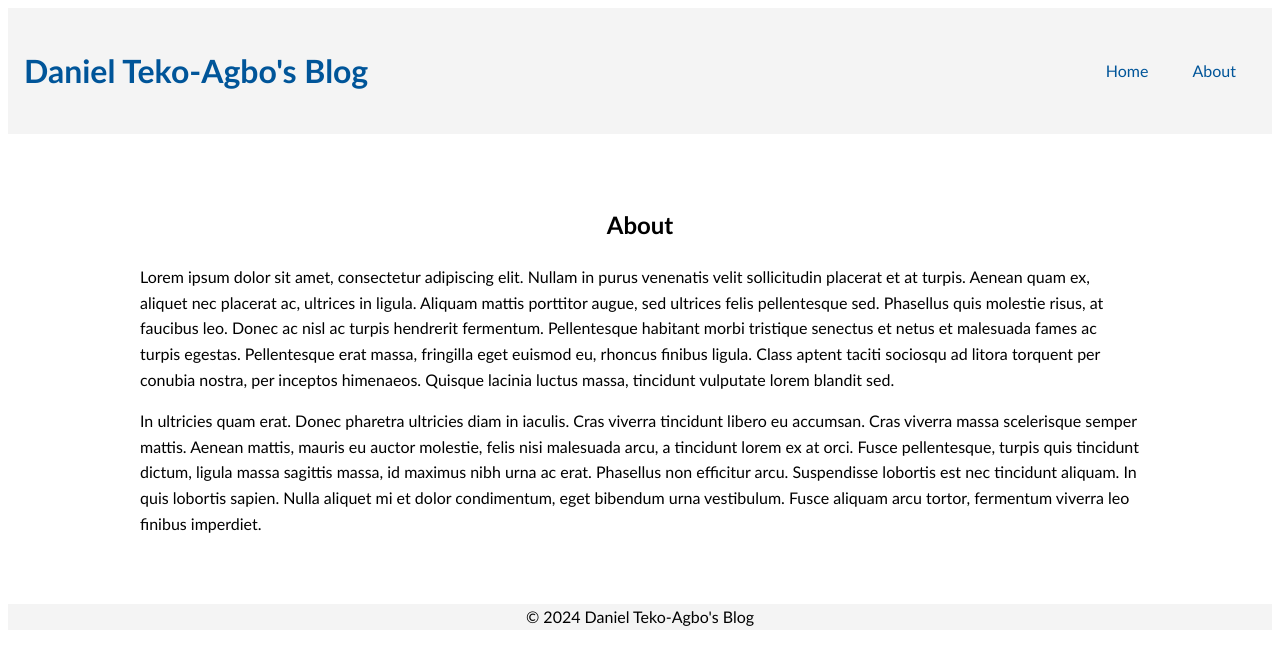
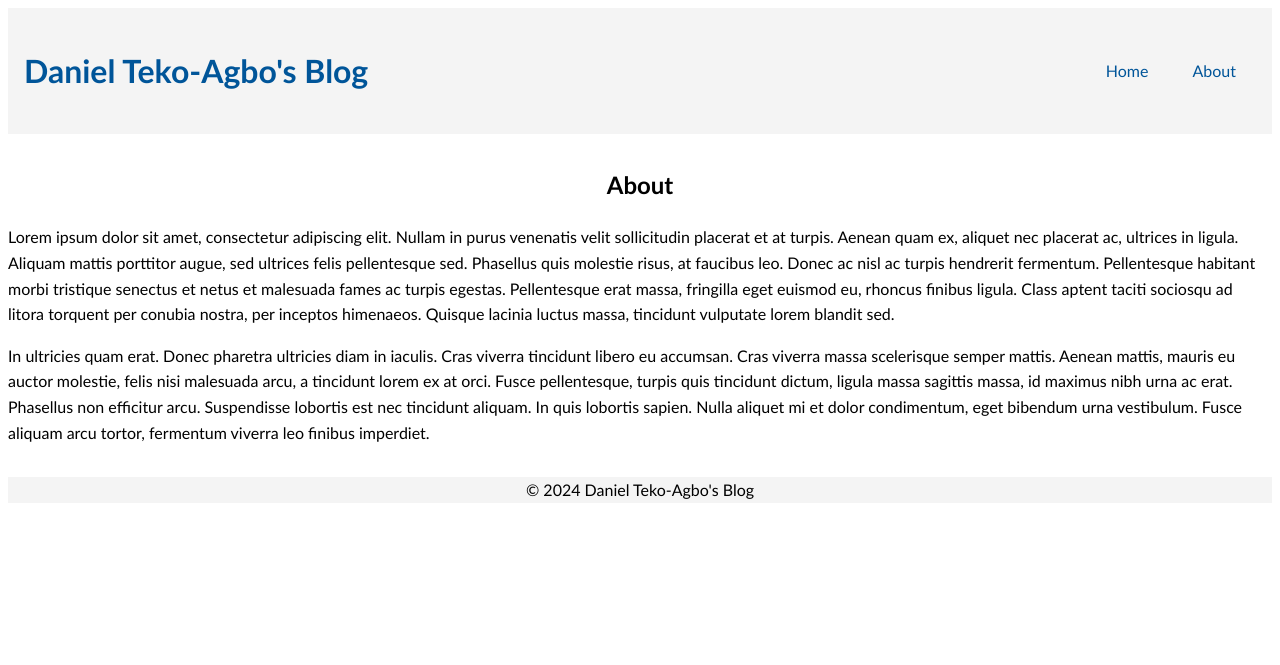
Before and after one commit to DanielTeko-Agbo/blog, a Jekyll site: the page built from about.md, in a window 1280 px wide. Shown: the top 665 px of the page. Built offline with Jekyll 4.4.1, drawn with Linux system fonts in a browser that asks for light colours.

Commit message:
Modified main tag

```diff
--- a/_layouts/default.html
+++ b/_layouts/default.html
@@ -15,7 +15,7 @@
         </nav>
     </header>
 
-    <main class="decent">
+    <main>
         <h2 class="center">{{ page.title }}</h2>
 
         <div>{{ content }}</div>
```
